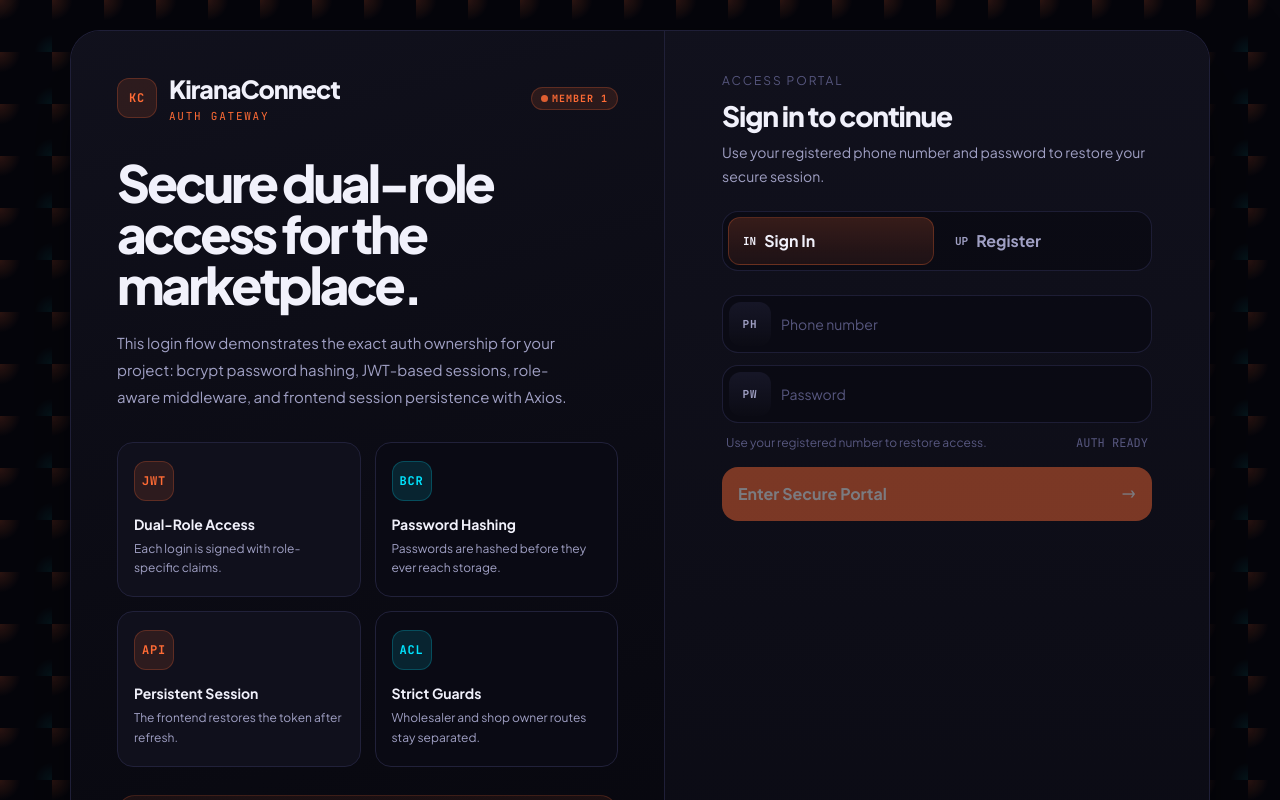
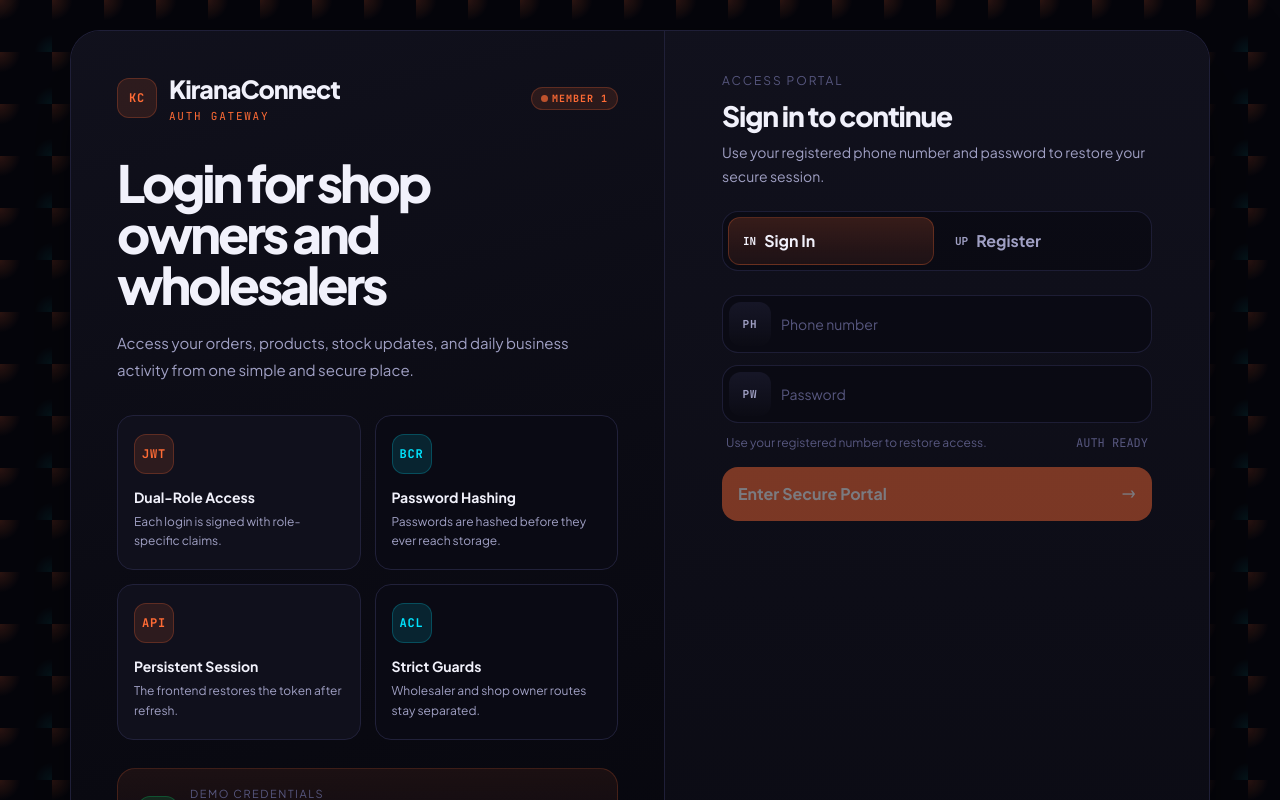
Before and after one commit to GauravJangid2004/KiranaConnect, a React (Vite) app in the folder client/: page / in a window 1280 px wide. Shown: the top 800 px of the page. Built offline with nearby package versions, Linux system fonts and the light colour scheme.

Commit message:
refactor(client): simplify auth page hero copy

```diff
--- a/client/src/components/AuthPage.jsx
+++ b/client/src/components/AuthPage.jsx
@@ -235,11 +235,10 @@ export default function AuthPage() {
 
           <div style={{ marginTop: 34, maxWidth: 470 }}>
             <h1 style={{ fontSize: 'clamp(2rem, 4vw, 3.2rem)', lineHeight: 1, fontWeight: 800, letterSpacing: '-.06em' }}>
-              Secure dual-role access for the marketplace.
+              Login for shop owners and wholesalers
             </h1>
             <p style={{ marginTop: 18, color: 'var(--text-secondary)', fontSize: 15, lineHeight: 1.8 }}>
-              This login flow demonstrates the exact auth ownership for your project: bcrypt password hashing, JWT-based
-              sessions, role-aware middleware, and frontend session persistence with Axios.
+              Access your orders, products, stock updates, and daily business activity from one simple and secure place.
             </p>
           </div>
 
```
